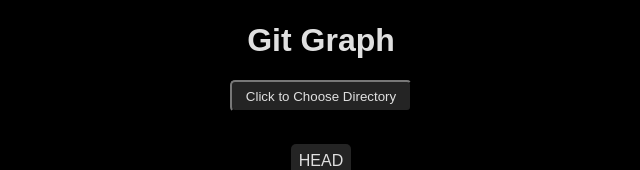
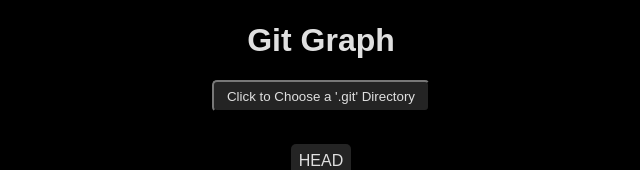
Before and after one commit to HarshKapadia2/git-graph, a React (Create React App) app: page / in a window 1280 px wide. Shown: the top 170 px of the page, without its empty margins (319-959 px from the left). Built offline with nearby package versions, Linux system fonts and the light colour scheme.

Commit message:
:truck: update: Make button text clear

```diff
--- a/src/components/App/App.js
+++ b/src/components/App/App.js
@@ -46,7 +46,7 @@ function App() {
 
 			<main>
 				<button onClick={() => showDirectoryPicker()}>
-					Click to Choose Directory
+					Click to Choose a '.git' Directory
 				</button>
 
 				<GraphArea objectData={objectData} />
```
